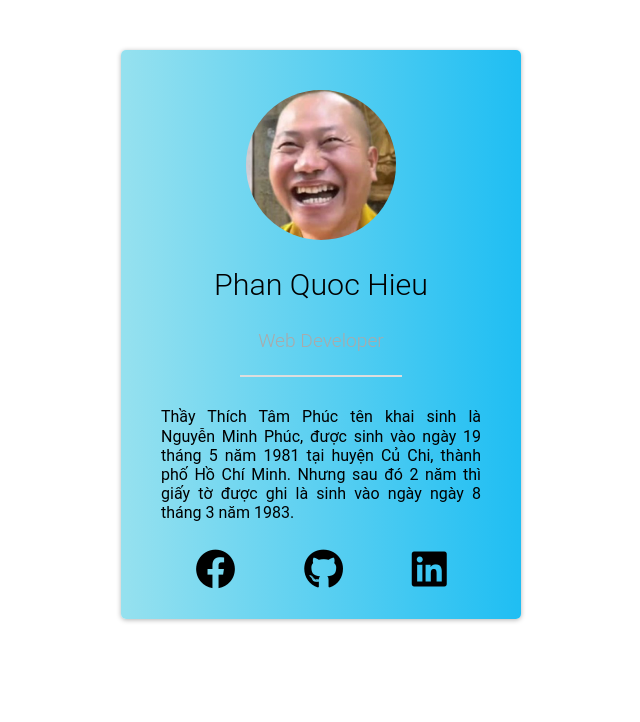
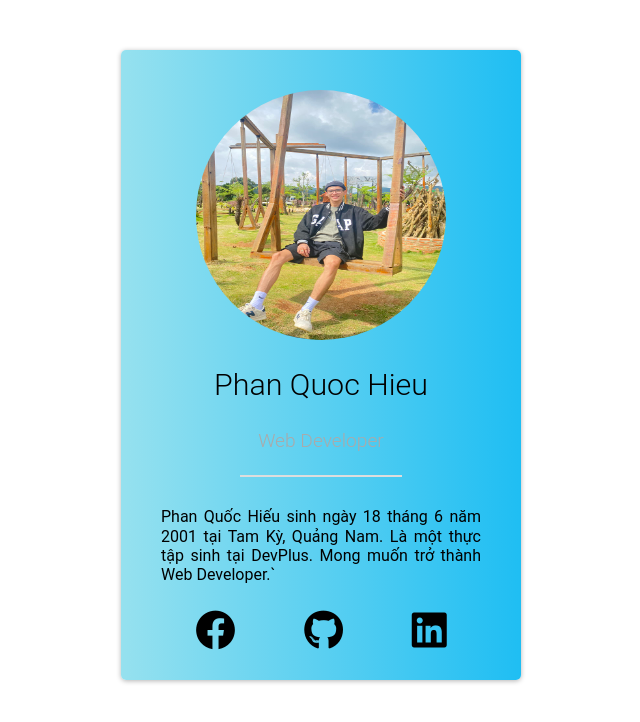
Before and after one commit to Vanquy1306/html-dp07, a plain HTML site: page index.html in a window 1280 px wide. Shown: the whole page, without its empty margins (319-959 px from the left). Drawn offline with Linux system fonts and the light colour scheme.

Commit message:
feat: OT-5 v1.0

```diff
--- a/css_hieu/index.css
+++ b/css_hieu/index.css
@@ -15,8 +15,8 @@
 
 /*header*/
 .contact img {
-  width: 150px;
-  height: 150px;
+  width: 250px;
+  height: 250px;
   display: block;
   margin: 0 auto;
   border-radius: 100%;
--- a/index.html
+++ b/index.html
@@ -14,7 +14,7 @@
   <body>
     <!-- the contact card -->
     <div class="contact">
-      <img src="ava.jpg" />
+      <img src="ava1.jpg" />
       <h1>Phan Quoc Hieu</h1>
       <h2>Web Developer</h2>
 
@@ -22,10 +22,8 @@
 
       <!-- bio -->
       <p>
-        Thầy Thích Tâm Phúc tên khai sinh là Nguyễn Minh Phúc, được sinh vào
-        ngày 19 tháng 5 năm 1981 tại huyện Củ Chi, thành phố Hồ Chí Minh. Nhưng
-        sau đó 2 năm thì giấy tờ được ghi là sinh vào ngày ngày 8 tháng 3 năm
-        1983.
+        Phan Quốc Hiếu sinh ngày 18 tháng 6 năm 2001 tại Tam Kỳ, Quảng Nam. Là
+        một thực tập sinh tại DevPlus. Mong muốn trở thành Web Developer.`
       </p>
 
       <!-- Icon contact -->
```
Also changed, not shown: ava1.jpg (added).
